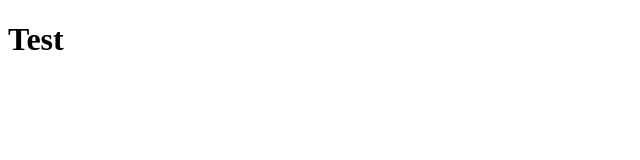
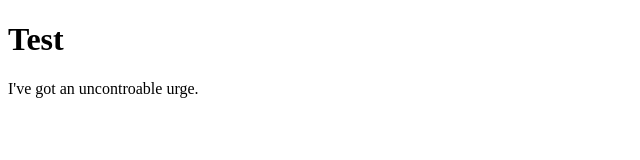
Before and after one commit to Adam-Ross/testOne, a plain HTML site: page index.html in a window 1280 px wide. Shown: the whole page, without its empty margins (0-640 px from the left). Drawn offline with Linux system fonts and the light colour scheme.

Commit message:
Update index.html
Added some html p tags

```diff
--- a/index.html
+++ b/index.html
@@ -7,6 +7,7 @@
   </head>
   <body>
     <h1>Test</h1>
+    <p>I've got an uncontroable urge.</p>
   </body>
   <script src="./js/main.js"></script>
 </html>
```
